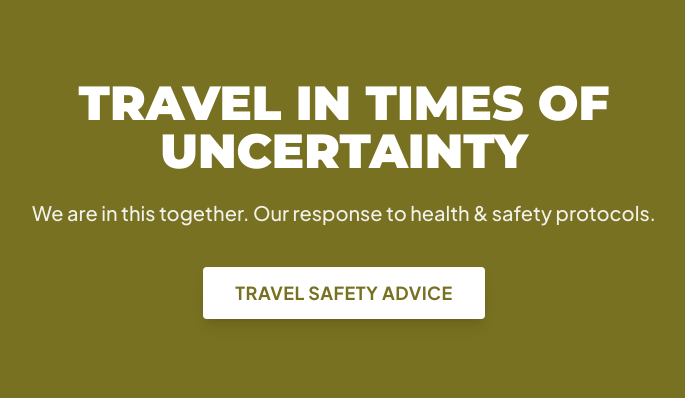
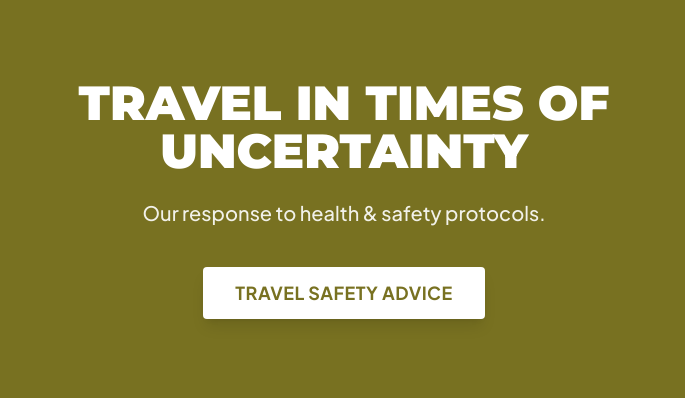
Before and after one commit to kelvinketer/afrikan-kismat, a Django app: page / in a window 1280 px wide. Shown: the part 5035-5433 px from the top of the page, without its empty margins (296-981 px from the left). Run offline with Django 5.2, Linux system fonts and the light colour scheme; data comes from the database, SQL or seed files in the repository; data that the repository does not hold is empty; some libraries are stand-ins or nearby versions.

Commit message:
Fix static paths, remove uncertainty text, and finalize partners

```diff
--- a/templates/index.html
+++ b/templates/index.html
@@ -463,7 +463,7 @@
             Travel in times of uncertainty
         </h2>
         <p class="text-lg md:text-xl font-medium mb-10 opacity-90">
-            We are in this together. Our response to health & safety protocols.
+            Our response to health & safety protocols.
         </p>
         <a href="{% url 'contact' %}" class="bg-white text-[#787121] px-8 py-3 rounded font-bold text-lg hover:bg-gray-100 transition shadow-lg inline-block uppercase tracking-wide">
             Travel Safety Advice
```
